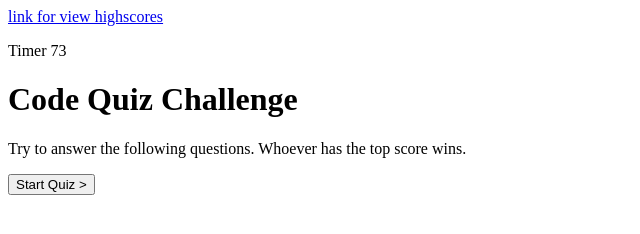
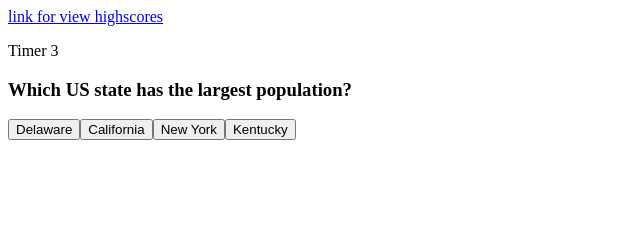
Before and after one commit to Shawki45/Food-Quiz, a plain HTML site: page index.html in a window 1280 px wide. Both pictures are taken after a click on the button "Start Quiz >". Shown: the whole page, without its empty margins (0-640 px from the left). Drawn offline with Linux system fonts and the light colour scheme.

Commit message:
added the questions and answers

```diff
--- a/assets/script.js
+++ b/assets/script.js
@@ -1,13 +1,25 @@
 var startButtonEL = document.getElementById('Start-Quiz');
 startButtonEL.addEventListener("click", Startquiz);
+var TimerEl = document.getElementById('Timer')
+var Seconds = 5
+var questions = [
+  {
+    question: 'Which US state has the largest population?',
+    choices: ['Delaware', 'California', 'New York', 'Kentucky'],
+    answer: 'California'
+  },
+  {
+    question: 'Which US state has the largest population?',
+    choices: ['Delaware', 'California', 'New York', 'Kentucky'],
+    answer: 'California'
+  },
 
-var TimerEl = document.getElementById('Timer')
-
-var Seconds = 75
+]
 
 function Startquiz() {
     console.log(startButtonEL)
     TimerEl.textContent = Seconds
+    document.querySelector("#Welcome").style.display = 'none'
     var Timer = setInterval(function() {
 
         // Find the distance between now and the count down date
@@ -17,10 +29,24 @@
 
 
         // If the count down is over, write some text
-         if (distance < 0) {
-           clearInterval(x);
+         if (Seconds < 1) {
+           clearInterval(Timer);
 
         }
       }, 1000);
+      displayquestions()
+  }
 
-  }
+function displayquestions() {
+  var questionEl = document.createElement("h3")
+  questionEl.textContent = questions[0].question
+  document.querySelector("#quiz-questions").append(questionEl)
+
+for (var i = 0; i < questions[0].choices.length;i++) {
+var button = document.createElement("button")
+button.textContent = questions[0].choices[i]
+document.querySelector("#quiz-questions").append(button)
+
+}
+
+}
--- a/index.html
+++ b/index.html
@@ -1,23 +1,30 @@
 <!DOCTYPE html>
 <html lang="en">
-<head>
-    <meta charset="UTF-8">
-    <meta name="viewport" content="width=device-width, initial-scale=1.0">
-    <link href="./assets/css/style.css">
+  <head>
+    <meta charset="UTF-8" />
+    <meta name="viewport" content="width=device-width, initial-scale=1.0" />
+    <link href="./assets/css/style.css" />
     <title>Code Quiz</title>
-
-</head>
-<body>
+  </head>
+  <body>
     <header>
-        <a href="#"> link for view highscores </a>
-        <p> Timer <span id="Timer" class= "Timer"></span></p>
+      <a href="#"> link for view highscores </a>
+      <p>Timer <span id="Timer" class="Timer"></span></p>
     </header>
     <main>
+      <div id="Welcome">
         <h1>Code Quiz Challenge</h1>
-        <p>Try to answer the following questions. Whoever has the top score wins.</p>
-        <button id="Start-Quiz"> Start Quiz ></button>
+        <p>
+          Try to answer the following questions. Whoever has the top score wins.
+        </p>
+        <button id="Start-Quiz">Start Quiz ></button>
+      </div>
+      <div id = "quiz-questions">
+
+
+      </div>
     </main>
 
     <script src="./assets/script.js"></script>
-</body>
+  </body>
 </html>
```
